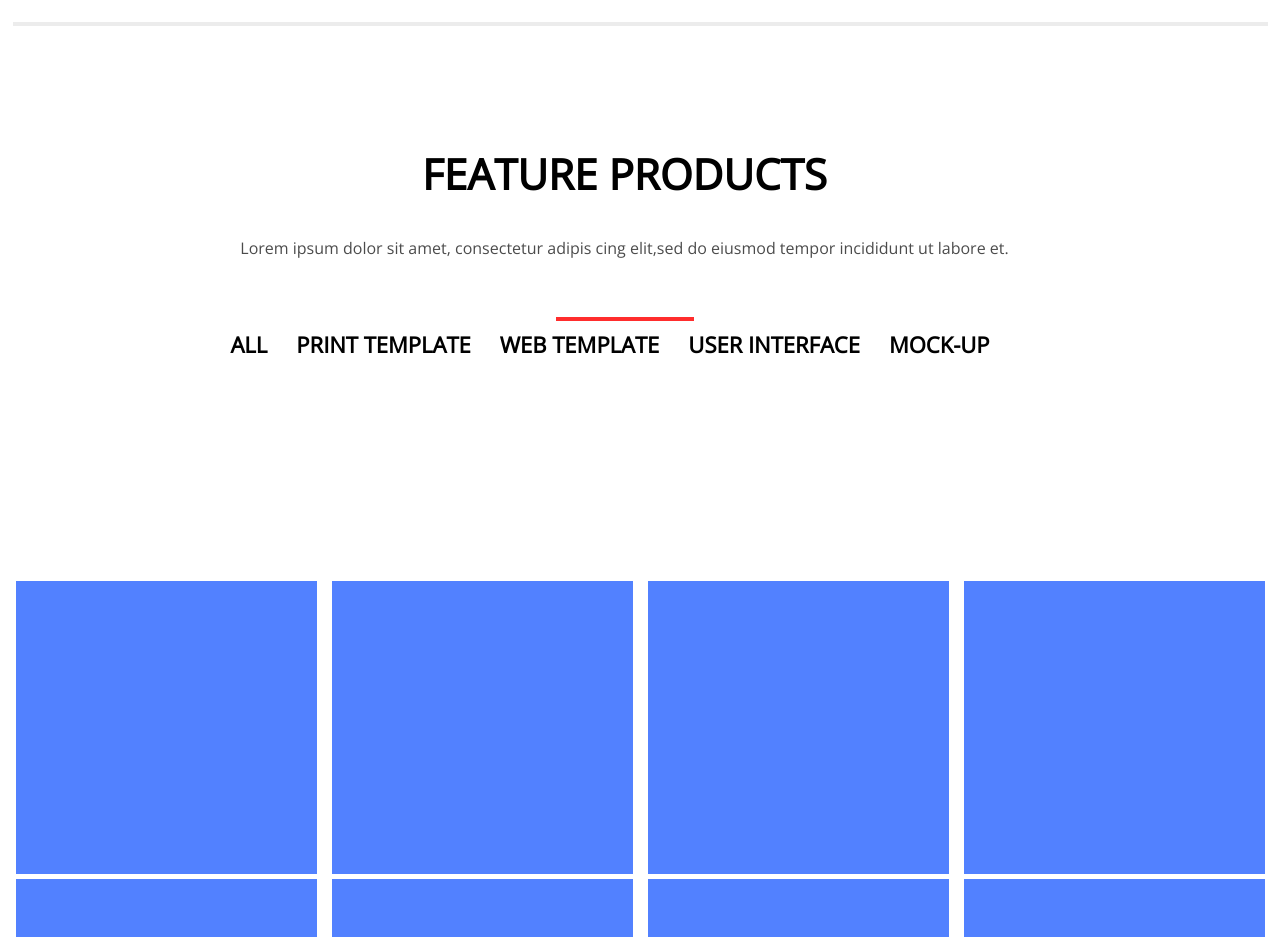
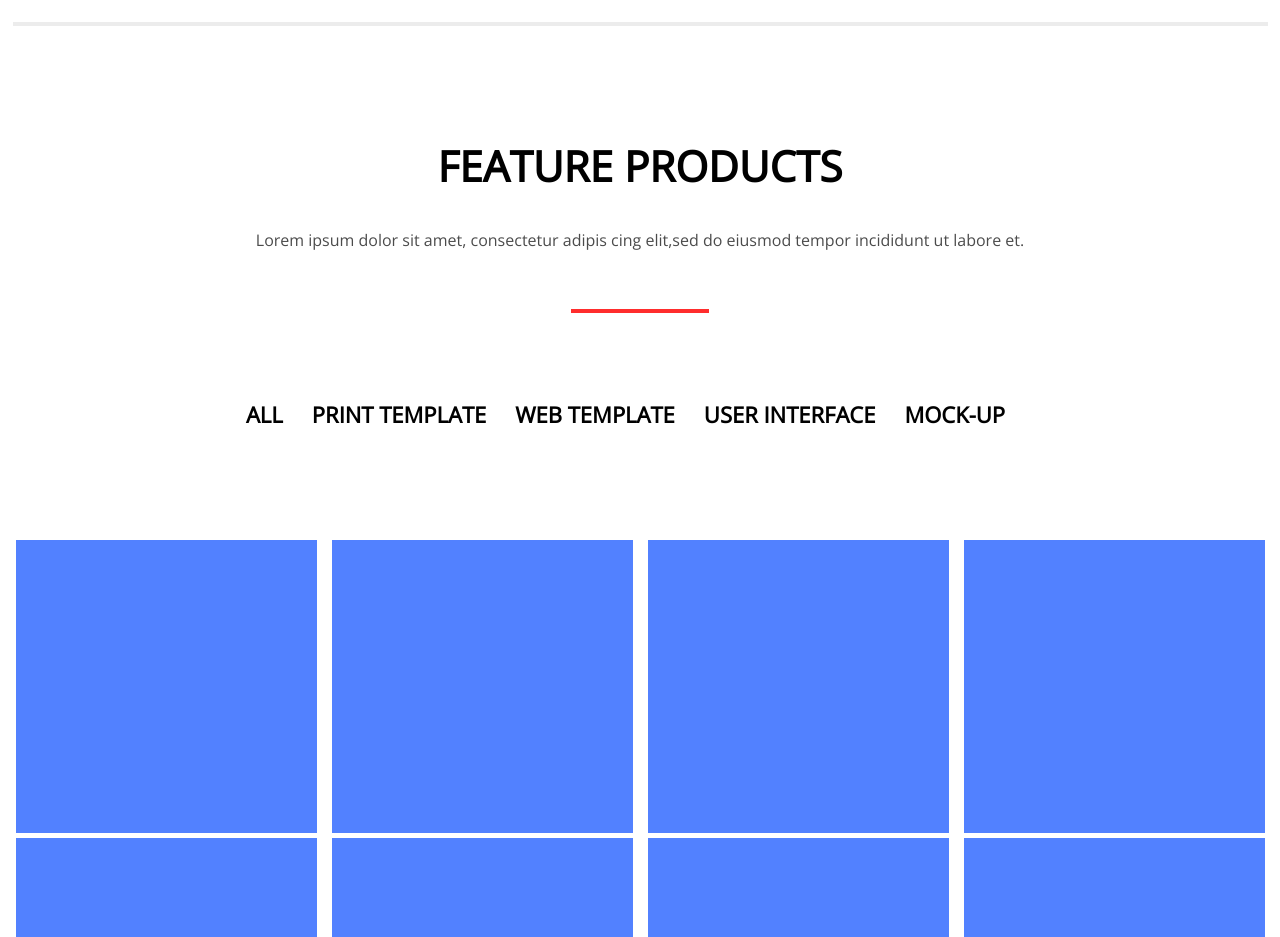
Before and after one commit to KosheVal/skillfactory-module3-koshegulova, a plain HTML site: page index.html in a window 1280 px wide. Shown: the part 1340-2277 px from the top of the page. Drawn offline with Linux system fonts and the light colour scheme.

Commit message:
Add files via upload

```diff
--- a/css/style.css
+++ b/css/style.css
@@ -152,7 +152,6 @@ hr {
 }
 
 .gallery-wrapper {
-    display: inline-block;
     text-align: center;
     max-width: 1249px;
     width: 100%;
@@ -171,7 +170,7 @@ hr {
     justify-content: center;
     align-items: center;
     list-style: none;
-    margin: 0;
+    margin: 86px auto 0;
 }
 
 .gallery-menu a {
```
